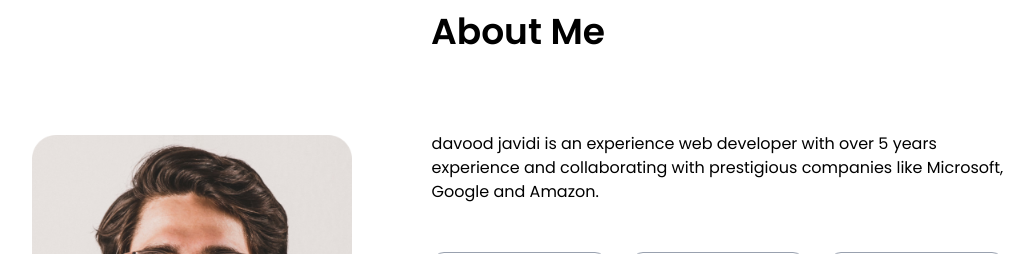
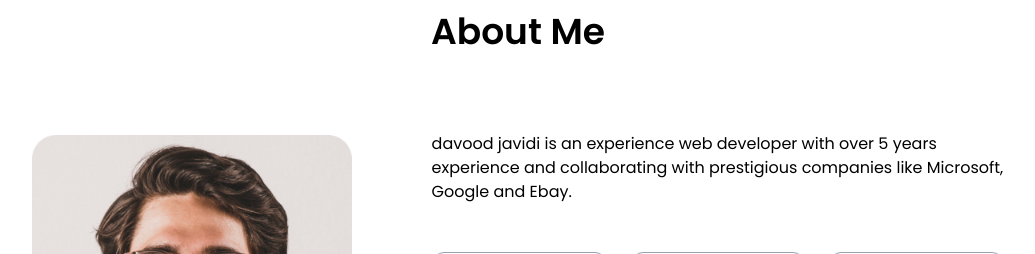
Before and after one commit to davoodjavidi/my-portfolio, a Next.js app: page / in a window 1280 px wide. Shown: the part 864-1118 px from the top of the page, without its empty margins (122-1157 px from the left). Built offline with nearby package versions, Linux system fonts and the light colour scheme.

Commit message:
edit about page

```diff
--- a/app/components/About.jsx
+++ b/app/components/About.jsx
@@ -30,7 +30,7 @@ export default function About() {
           <p className="mb-10 max-w-2xl">
             davood javidi is an experience web developer with over 5 years
             experience and collaborating with prestigious companies like
-            Microsoft, Google and Amazon.
+            Microsoft, Google and Ebay.
           </p>
 
           <ul className="grid grid-cols-1 sm:grid-cols-3 gap-6 max-w-2xl my-2">
```
